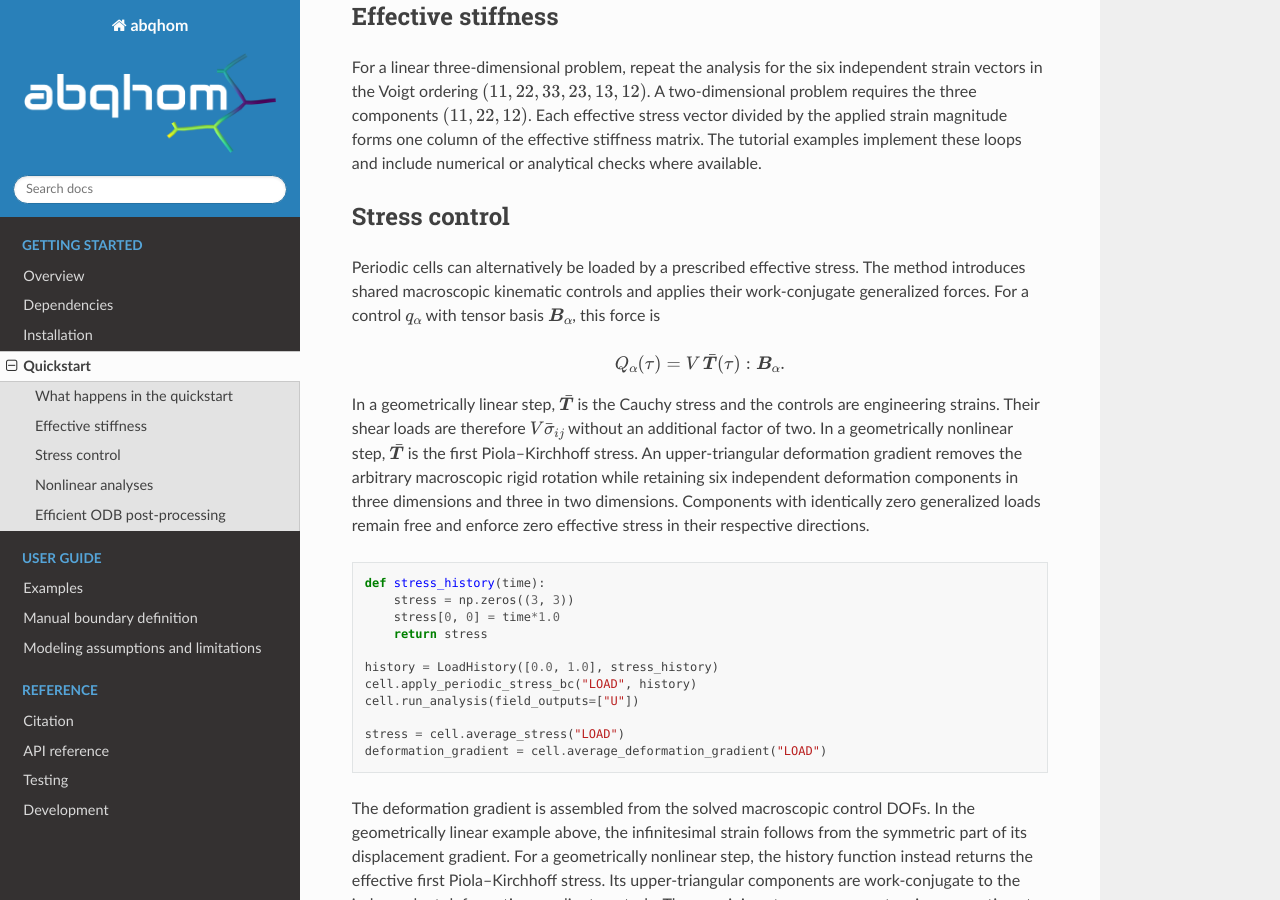
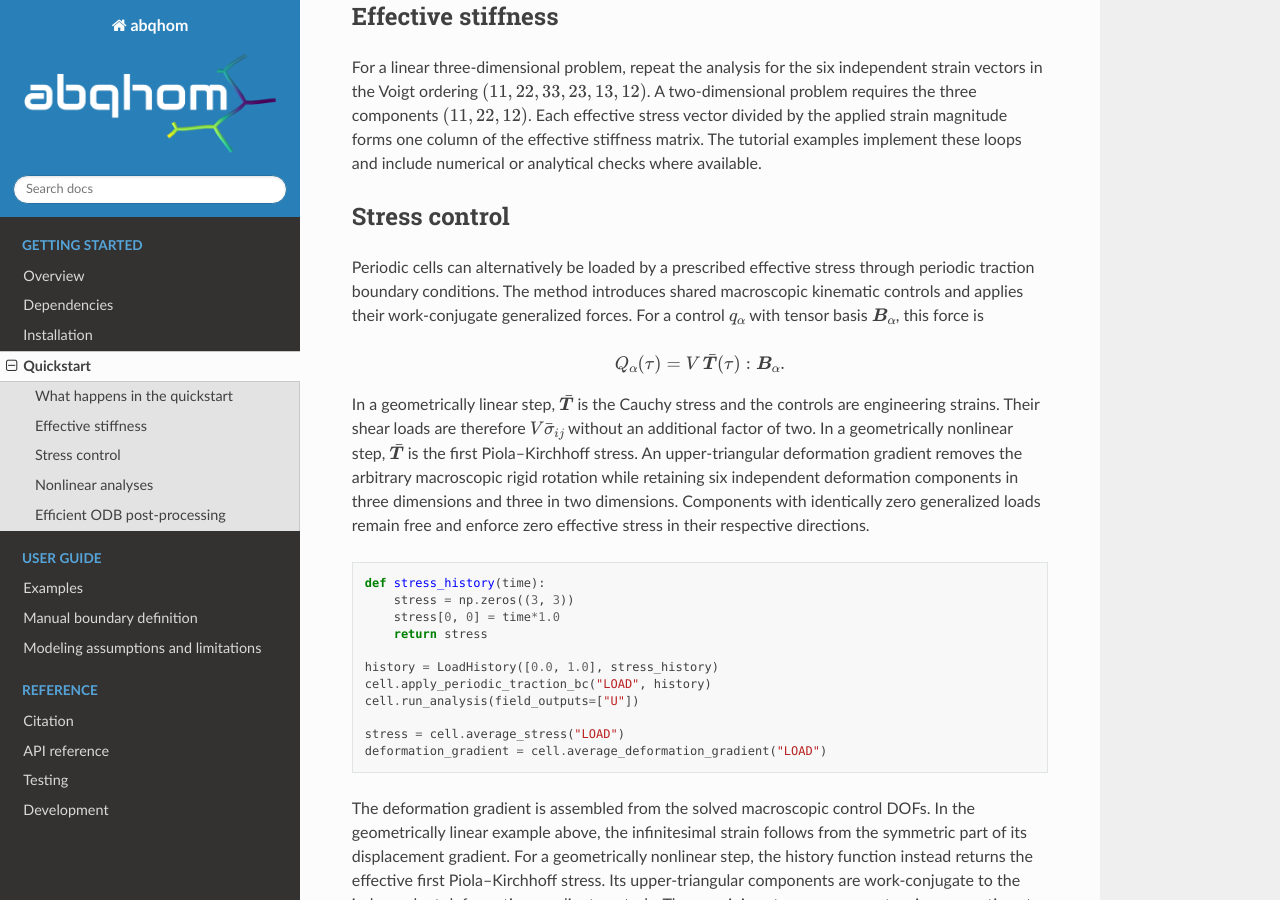
Before and after one commit to jstollberg/abqhom, a Sphinx documentation site: the page built from doc/source/usage.rst, in a window 1280 px wide and 900 px high, scrolled down 1652 px. Built offline with Sphinx 7.4.7 and the Read the Docs theme 3.1.0, drawn with Linux system fonts in a browser that asks for light colours.

Commit message:
Rename periodic stress BC to traction BC

```diff
--- a/doc/source/usage.rst
+++ b/doc/source/usage.rst
@@ -99,10 +99,11 @@ analytical checks where available.
 Stress control
 --------------
 
-Periodic cells can alternatively be loaded by a prescribed effective stress.
-The method introduces shared macroscopic kinematic controls and applies their
-work-conjugate generalized forces. For a control :math:`q_\alpha` with tensor
-basis :math:`\boldsymbol{B}_\alpha`, this force is
+Periodic cells can alternatively be loaded by a prescribed effective stress
+through periodic traction boundary conditions. The method introduces shared
+macroscopic kinematic controls and applies their work-conjugate generalized
+forces. For a control :math:`q_\alpha` with tensor basis
+:math:`\boldsymbol{B}_\alpha`, this force is
 
 .. math::
 
@@ -128,7 +129,7 @@ zero effective stress in their respective directions.
        return stress
 
    history = LoadHistory([0.0, 1.0], stress_history)
-   cell.apply_periodic_stress_bc("LOAD", history)
+   cell.apply_periodic_traction_bc("LOAD", history)
    cell.run_analysis(field_outputs=["U"])
 
    stress = cell.average_stress("LOAD")
```
Also changed, not shown: 5 other files.
